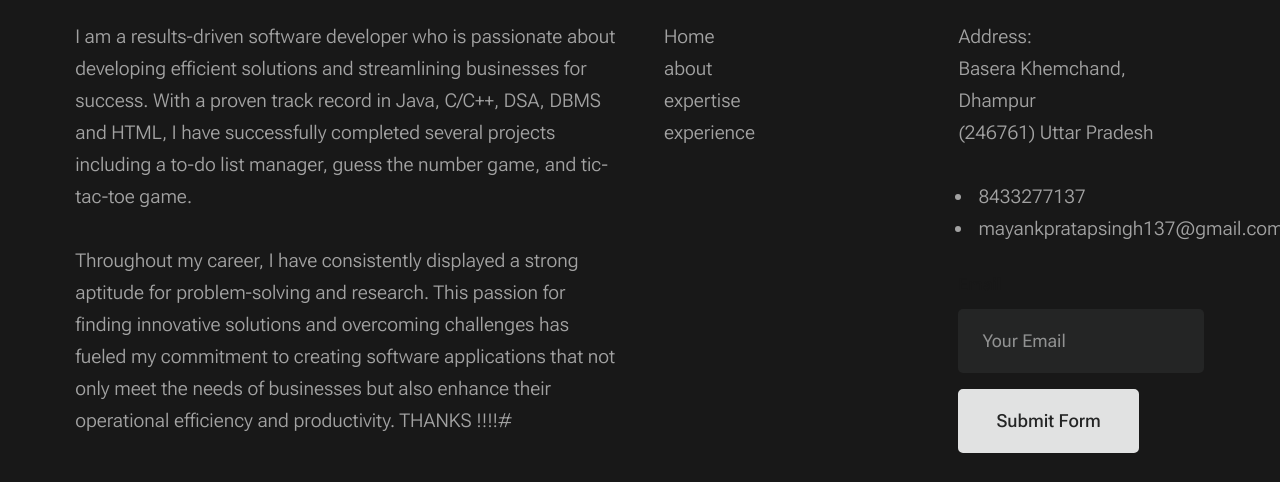
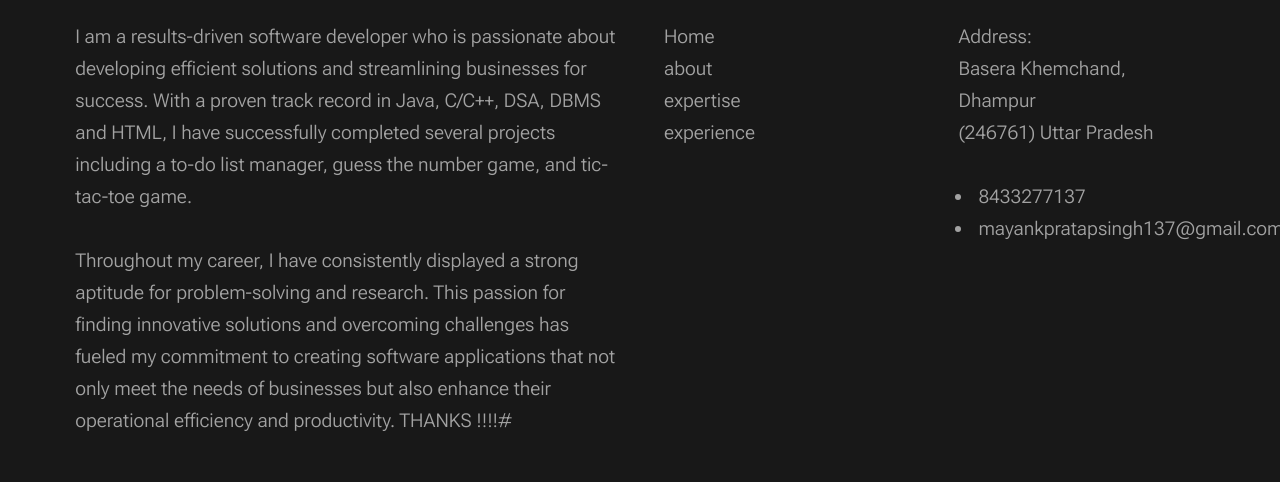
Before and after one commit to iammayankpratapsingh/iammayankpratapsingh.github.io, a plain HTML site: page index.html in a window 1280 px wide. Shown: the part 4273-4755 px from the top of the page. Drawn offline with Linux system fonts and the light colour scheme.

Commit message:
Update index.html

```diff
--- a/index.html
+++ b/index.html
@@ -74,7 +74,7 @@
                     </ul> <!-- s-header__menu-links -->
 
                     <div class="s-header__contact">
-                        <a href="#contact" class="btn btn--primary s-header__contact-btn">Let's Work Together</a>
+                        <a href="form.html" class="btn btn--primary s-header__contact-btn">Let's Work Together</a>
                     </div> <!-- s-header__contact -->
 
                 </nav> <!-- end s-header__nav -->
@@ -168,7 +168,7 @@
                         </div> <!-- end s-about__content-main -->
 
                         <div class="s-about__content-btn grid-section-split__bottom">
-                            <a href="#contact" class="btn btn--stroke u-fullwidth">More About Me</a>
+                            <a href="form.html" class="btn btn--stroke u-fullwidth">More About Me</a>
 
                             <ul class="s-about__social social-list">
                                 <li>
@@ -404,20 +404,6 @@
                             <li>8433277137</li>
                             <li>mayankpratapsingh137@gmail.com</li>
                         </ul>
-                        <div class="bg-white p-8 rounded-lg shadow-lg max-w-md w-full">
-                            <form id="https://api.web3forms.com/submit" method="post" class="space-y-4">
-                                <input type="hidden" name="access_key" value="e4c761aa-5fad-4357-884d-6737fd5a92e9">
-                                <small>
-                                    <label for="email" class="text-gray-700">Email</label>
-                                    <input type="email" id="email" name="email" placeholder="Your Email"
-                                        class="mt-1 block w-full border-b border-gray-100 shadow-sm py-1 focus:outline-none focus:border-blue-500">
-                                    <button type="submit"
-                                        class="w-full bg-yellow-500 text-white py-2 px-4 rounded-md hover:bg-blue-600 focus:outline-none focus:ring-2 focus:ring-blue-500 focus:ring-opacity-50">
-                                        Submit Form
-                                    </button>
-                                </small>
-                            </form>
-                        </div>
                         </p>
                     </div>
                 </div>
```
